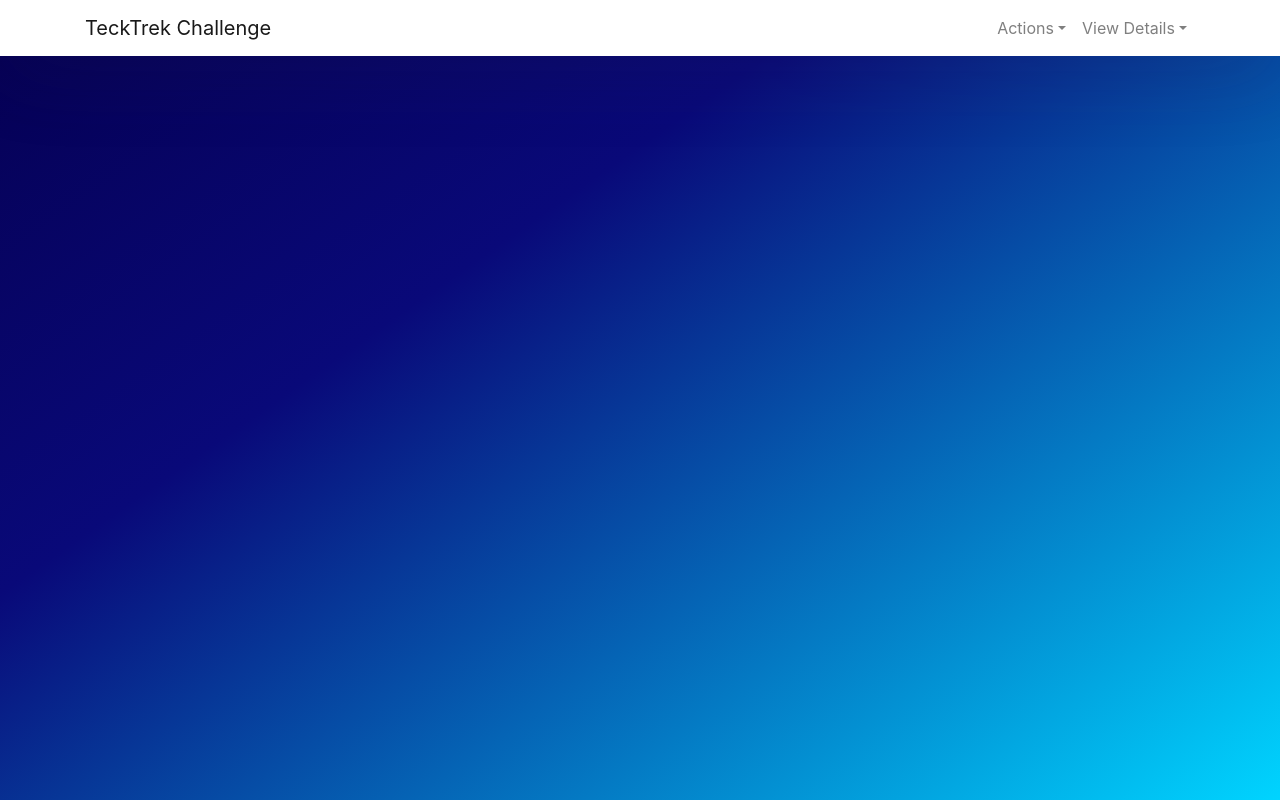
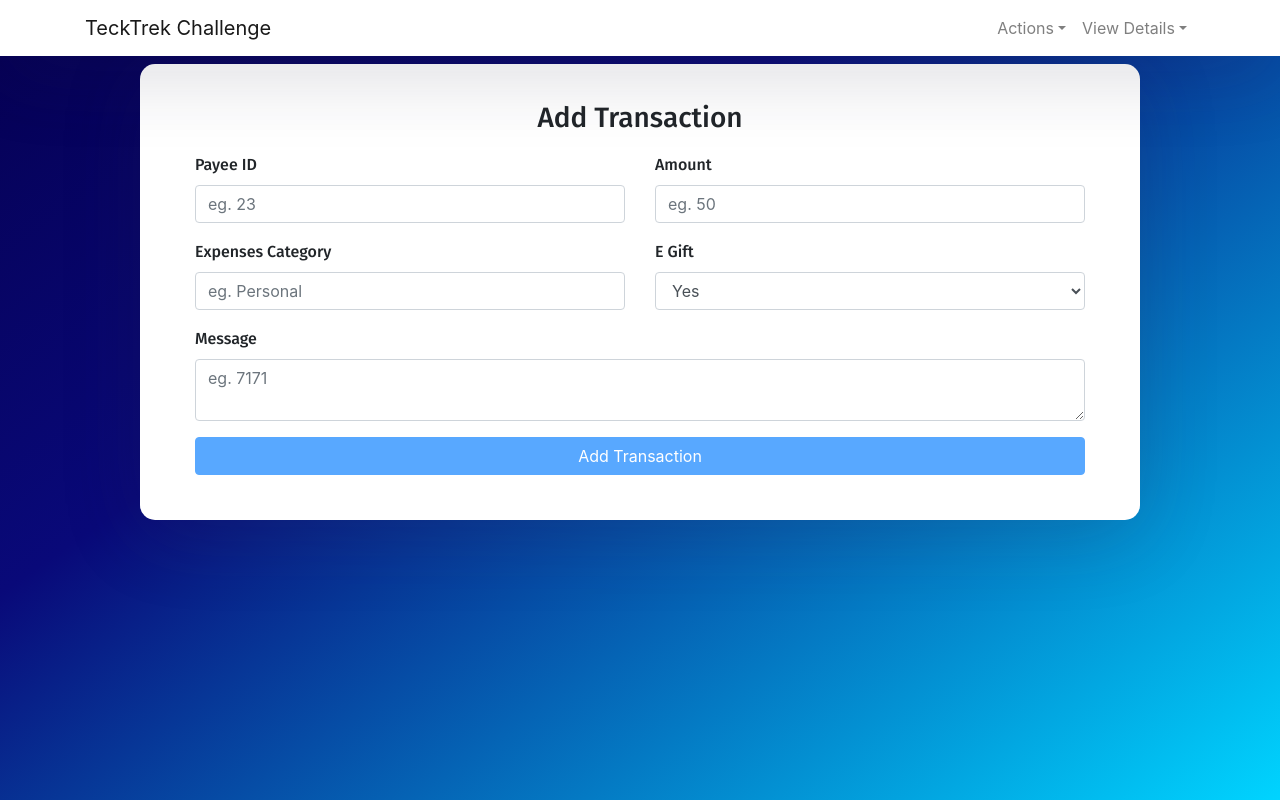
Before and after one commit to exactlyprecise/SEED2021_TT2_6, a React (Create React App) app: page /addTransaction in a window 1280 px wide. Built offline with nearby package versions, Linux system fonts and the light colour scheme.

Commit message:
Add transaction ui+ api call (havent tested yet), login function (completed), transactionDetails UI

```diff
--- a/authServer.js
+++ b/authServer.js
@@ -2,10 +2,12 @@
 
 const express = require("express")
 const app =  express()
+const cors = require("cors")
 const jwt = require('jsonwebtoken')
 const fetch = require('node-fetch')
 require('dotenv').config() // for env vairables
 app.use(express.json())
+app.use(cors());
 
 API_KEY = "nIQY2CKXiN61xvsVkVx6P4uf4qRlPXO34XeLt1aE"
 
--- a/package.json
+++ b/package.json
@@ -8,10 +8,11 @@
     "@testing-library/user-event": "^12.5.0",
     "axios": "^0.21.0",
     "bootstrap": "^4.5.3",
-    "moment": "^2.29.1",
+    "cors": "^2.8.5",
     "dotenv": "^8.2.0",
     "express": "^4.17.1",
     "jsonwebtoken": "^8.5.1",
+    "moment": "^2.29.1",
     "node-fetch": "^2.6.1",
     "react": "^17.0.1",
     "react-bootstrap": "^1.4.0",
--- a/src/App.js
+++ b/src/App.js
@@ -5,6 +5,7 @@ import { BrowserRouter as Router, Switch, Route } from "react-router-dom";
 import Login from "./components/login.component";
 import UserDetails from "./components/userDetails.component";
 import AccountDetails from "./components/accountDetails.component";
+import AddTransaction from "./components/addTransaction.component";
 import { NavDropdown } from 'react-bootstrap';
 
 export default class App extends Component {
@@ -67,6 +68,7 @@ export default class App extends Component {
               <Route path="/login" component={Login} />
               <Route path="/userDetails" component={UserDetails} />
               <Route path="/accountDetails" component={AccountDetails} />
+              <Route path="/addTransaction" component={AddTransaction} />
             </Switch>
           </div>
 
--- /dev/null
+++ b/src/components/addTransaction.component.js
@@ -0,0 +1,181 @@
+import React, { Component } from "react";
+import ReactDOM from 'react-dom';
+import axios from 'axios';
+import { Row, Col } from 'react-bootstrap';
+import { BrowserRouter as Router } from "react-router-dom";
+import * as moment from 'moment' // for the date
+
+const INITIAL_STATE = {
+    payeeID: '',
+    amount: '',
+    expensesCat: '',
+    eGift: '',
+    message: '',
+    failure: null,
+    success: null,
+};
+
+
+//const validEmailRegex = RegExp(/^(([^<>()\[\]\.,;:\s@\"]+(\.[^<>()\[\]\.,;:\s@\"]+)*)|(\".+\"))@(([^<>()[\]\.,;:\s@\"]+\.)+[^<>()[\]\.,;:\s@\"]{2,})$/i);
+
+
+export default class AddTransaction extends Component {
+
+    constructor(props) {
+        super(props);
+
+        //Binding methods
+        this.changeHandler = this.changeHandler.bind(this);
+        this.onSubmit = this.onSubmit.bind(this);
+
+        this.state = {
+            ...INITIAL_STATE,
+            token: '',
+        };
+    }
+
+    //Setting form values
+    changeHandler = (e) => {
+
+        this.setState({ [e.target.name]: e.target.value });
+
+    }
+
+
+    //submitting of the form
+    onSubmit = (e) => {
+        e.preventDefault();
+
+        const { payeeID, amount, expensesCat, eGift, message } = this.state;
+
+        let formData = new FormData();
+        let currentDate = moment().format('DD/MM/YYYY HH:mm:ss'); // npm install moment --save
+
+        formData.append("payeeID", payeeID);
+        formData.append("dateTime", currentDate);
+        formData.append("amount", amount);
+        formData.append("expensesCat", expensesCat);
+        formData.append("eGift", eGift);
+        formData.append("message", message);
+
+        const config = {
+            headers: { Authorization: "Bearer " + localStorage.getItem("token") }
+        };
+
+        axios
+            .post('http://backend-env.eba-g7hdkdd4.ap-southeast-1.elasticbeanstalk.com/transfer',
+                formData,
+                config
+            )
+            .then(response => {
+                console.log("response " + response.data);
+                this.setState({ success: response.data });
+
+            })
+            .catch(error => {
+                console.log(error);
+                console.log(error.message);
+                this.setState({ failure: error.message });
+            });
+
+    }
+
+    render() {
+
+        const { payeeID, amount, expensesCat, eGift, message, failure, success } = this.state;
+
+
+        const isInvalid =
+            payeeID === '' ||
+            amount === '' ||
+            expensesCat === '' ||
+            eGift === '' ||
+            message === '';
+
+
+        return (
+            <Router>
+                <div>
+                    <div className="validationAuth-Inner">
+
+                        <form onSubmit={this.onSubmit}>
+                            <h3>Add Transaction</h3>
+                            <Row>
+                                <Col>
+                                    {success !== null &&
+                                        <div className="alert alert-success">
+                                            {success}
+                                        </div>}
+
+                                </Col>
+                            </Row>
+                            <Row>
+                                <Col>
+                                    {failure !== null &&
+                                        <div className="alert alert-danger">
+                                            {failure}
+                                        </div>
+                                    }
+                                </Col>
+                            </Row>
+
+                            <Row>
+                                <Col>
+                                    <div className="form-group">
+                                        <label>Payee ID</label>
+                                        <input type="number" name="payeeID" value={payeeID} onChange={this.changeHandler} className="form-control" placeholder="eg. 23" />
+
+                                    </div>
+                                </Col>
+                                <Col>
+                                    <div className="form-group">
+                                        <label>Amount</label>
+                                        <input type="number" name="amount" value={amount} onChange={this.changeHandler} className="form-control" placeholder="eg. 50 " />
+
+                                    </div>
+                                </Col>
+                            </Row>
+
+                            <Row>
+                                <Col>
+                                    <div className="form-group">
+                                        <label>Expenses Category</label>
+                                        <input type="text" name="expensesCat" value={expensesCat} onChange={this.changeHandler} className="form-control" placeholder="eg. Personal " />
+
+                                    </div>
+                                </Col>
+                                <Col>
+                                    <div className="form-group">
+                                        <label>E Gift</label>
+                                        <select id="cars" name="eGift" value={eGift} onChange={this.changeHandler} className="form-control" >
+                                            <option value="yes">Yes</option>
+                                            <option value="no">No</option>
+                                        </select>
+                                    </div>
+                                </Col>
+                            </Row>
+
+                            <Row>
+                                <Col>
+                                    <div className="form-group">
+                                        <label>Message</label>
+                                        <textarea type="text" name="message" value={message} onChange={this.changeHandler} className="form-control" placeholder="eg. 7171" />
+
+                                    </div>
+                                </Col>
+
+                            </Row>
+
+                            <button type="submit" disabled={isInvalid} className="btn btn-primary btn-block">Add Transaction</button>
+                        </form>
+                    </div>
+                </div>
+            </Router>
+        );
+    }
+}
+
+ReactDOM.render(
+    <AddTransaction />,
+    document.getElementById('root')
+);
--- a/src/components/login.component.js
+++ b/src/components/login.component.js
@@ -72,7 +72,6 @@ export default class Login extends Component {
             headers: { 'Content-Type': "application/json" }
         };
 
-
         //API Calling
         //need to insert the link
         axios
@@ -82,28 +81,17 @@ export default class Login extends Component {
                 config
             })
             .then(response => {
-                console.log(response.data);
 
-                // need to see what is the data first then set the custID
-                this.setState({ custID: response.data });
-                //store in session storage instead of local storage
-                sessionStorage.setItem('custID', this.state.custID);
+                localStorage.setItem('token', response.data.accessToken);
                 window.location.href = "/userDetails";
 
             })
             .catch(error => {
                 this.setState({ error });
+                console.log(error);
             });
 
         // const { isLoggedIn } = this.state;
-
-    }
-
-    onChangeCheckbox = (e) => {
-
-        this.setState({ // this method is asynchronous which means that if u put the console log after this method, the boolean method will not be updated immediately
-            isChecked: e.target.checked
-        })
 
     }
 
@@ -111,19 +99,20 @@ export default class Login extends Component {
 
         const { username, password, error, isChecked } = this.state;
         const isInvalid = password === '' || username === '';
+
         return (
             <div className="auth-inner">
-                <form>
+                <form onSubmit={this.onSubmit}>
                     <h3>Sign In</h3>
 
                     <div className="form-group">
                         <label>Username</label>
-                        <input type="text" className="form-control" placeholder="Enter username" />
+                        <input type="text" className="form-control" name="username" value={username} onChange={this.changeHandler} placeholder="Enter username" />
                     </div>
 
                     <div className="form-group">
                         <label>Password</label>
-                        <input type="password" className="form-control" placeholder="Enter password" />
+                        <input type="password" className="form-control" name="password" value={password} onChange={this.changeHandler} placeholder="Enter password" />
                     </div>
 
                     <div className="form-group">
```
Also changed, not shown: src/components/transactionDetails.component.js (added, +53 -0 lines), 1 other file (tests, documents, lock files or other folders).
